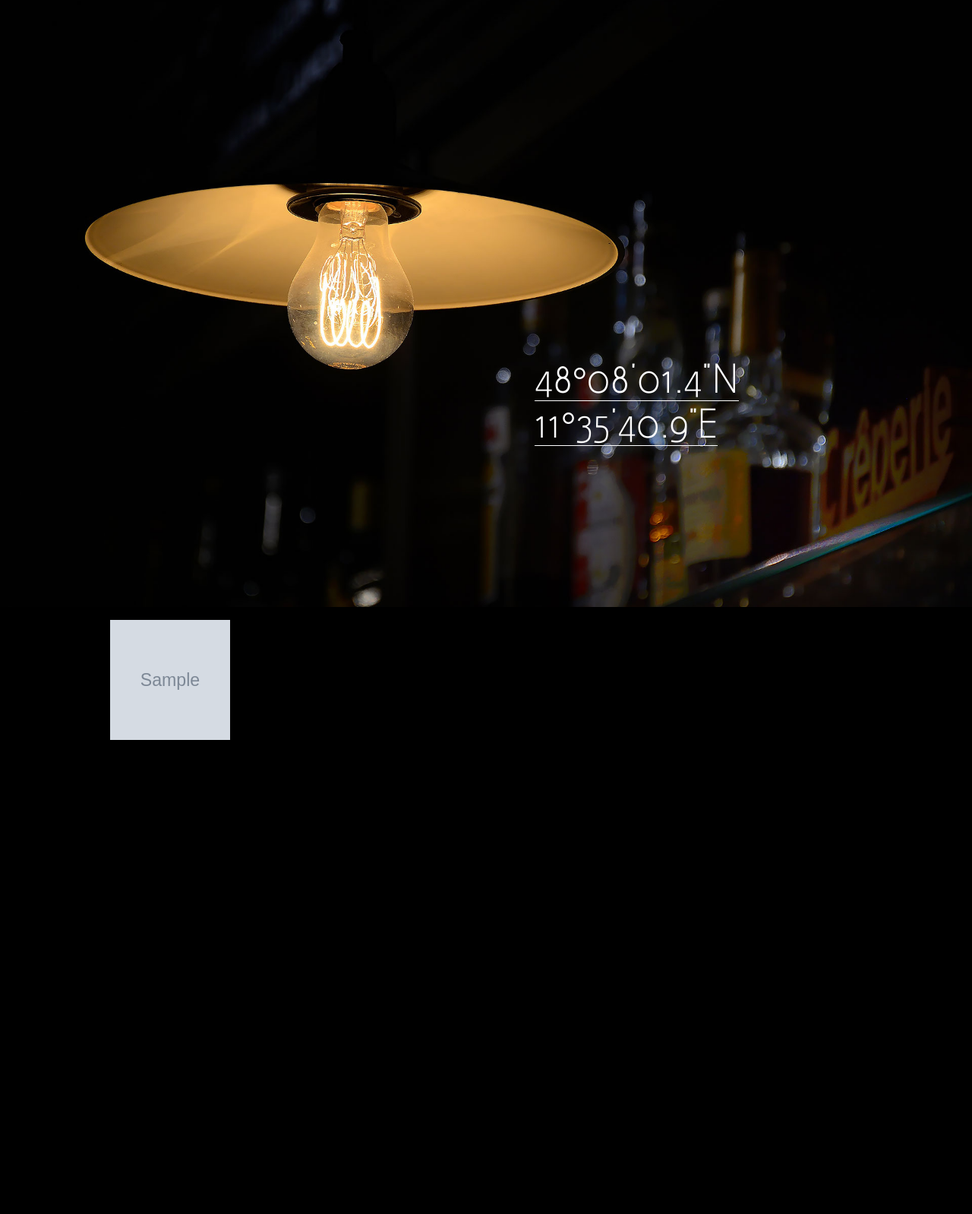
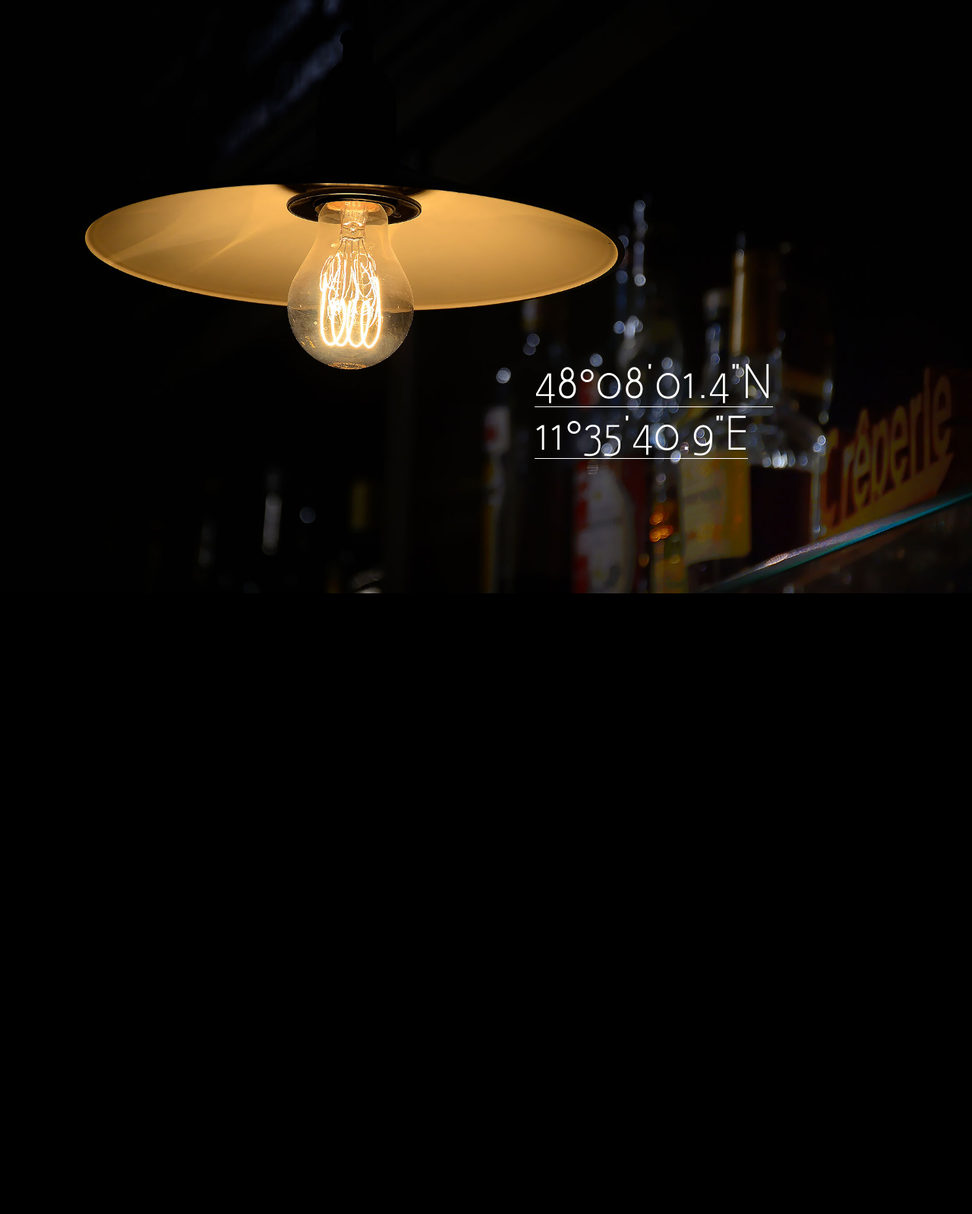
Before and after one commit to eugenbk/eugescha.de, a PHP site: template www/php/view/IndexView.php in a window 1280 px wide. Shown: the part 19-1617 px from the top of the page at 76% size. After the commit the page ends 800 px from the top, so only its background shows below. Run offline with PHP 8.4, Linux system fonts and the light colour scheme; the template is opened without the code that fills it: most values are stand-ins (such as "Sample title", 1, 10 or a date in 2020); grey boxes marked "Sample" are stand-in pictures.

Commit message:
small changes
- relative font-size for coords
- thumb hover (opacity .9->1)
- z-index for coords fixed
- padding around close photo container for more space for clicking

```diff
--- a/www/css/index.css
+++ b/www/css/index.css
@@ -6,6 +6,7 @@
 
 #splashScreenContainer {
   position: fixed;
+  z-index: 1;
 }
 
 #imageBehind , #imageBackground {
@@ -36,7 +37,7 @@
 #coordContainer a {
   display: inline-block;
   border-bottom: 1px solid white;
-  font-size: 3em;
+  font-size: 7vmin;
   line-height: 1em;
   text-decoration: none;
 }
@@ -55,6 +56,7 @@
   justify-content: space-between;
   align-content: flex-start;
   flex-wrap: wrap;
+  z-index: 2;
 }
 
 .thumb {
@@ -62,6 +64,11 @@
   width: 160px;
   height: 160px;
   margin: 16px;
+  opacity: .9;
+}
+
+.thumb:hover {
+  opacity: 1;
 }
 
 #usContainer {
--- a/www/css/photo.css
+++ b/www/css/photo.css
@@ -30,8 +30,9 @@
 }
 
 #closePhoto {
-  top: 1em;
-  right: 1.25em;
+  top: 0;
+  right: .25em;
+  padding: 1em;
 }
 
 #prevPhoto {
```
